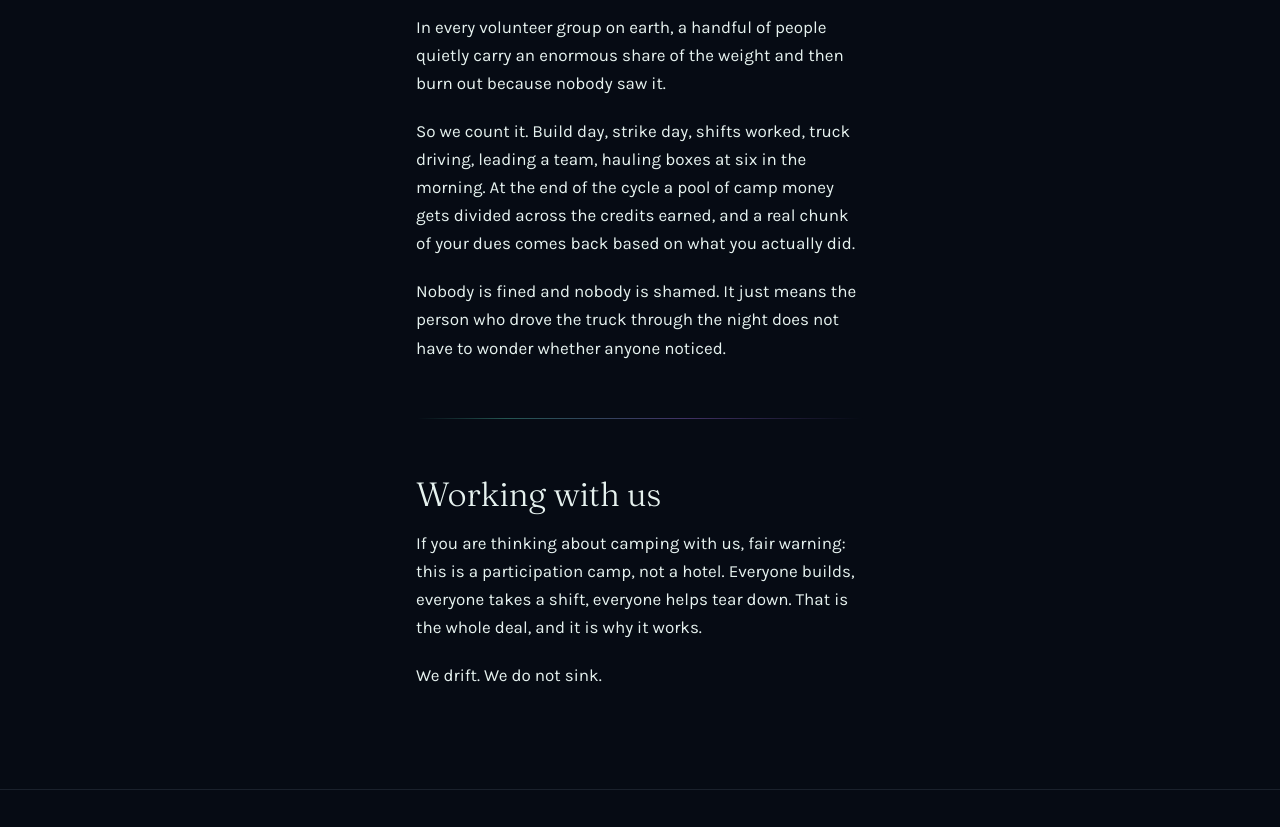
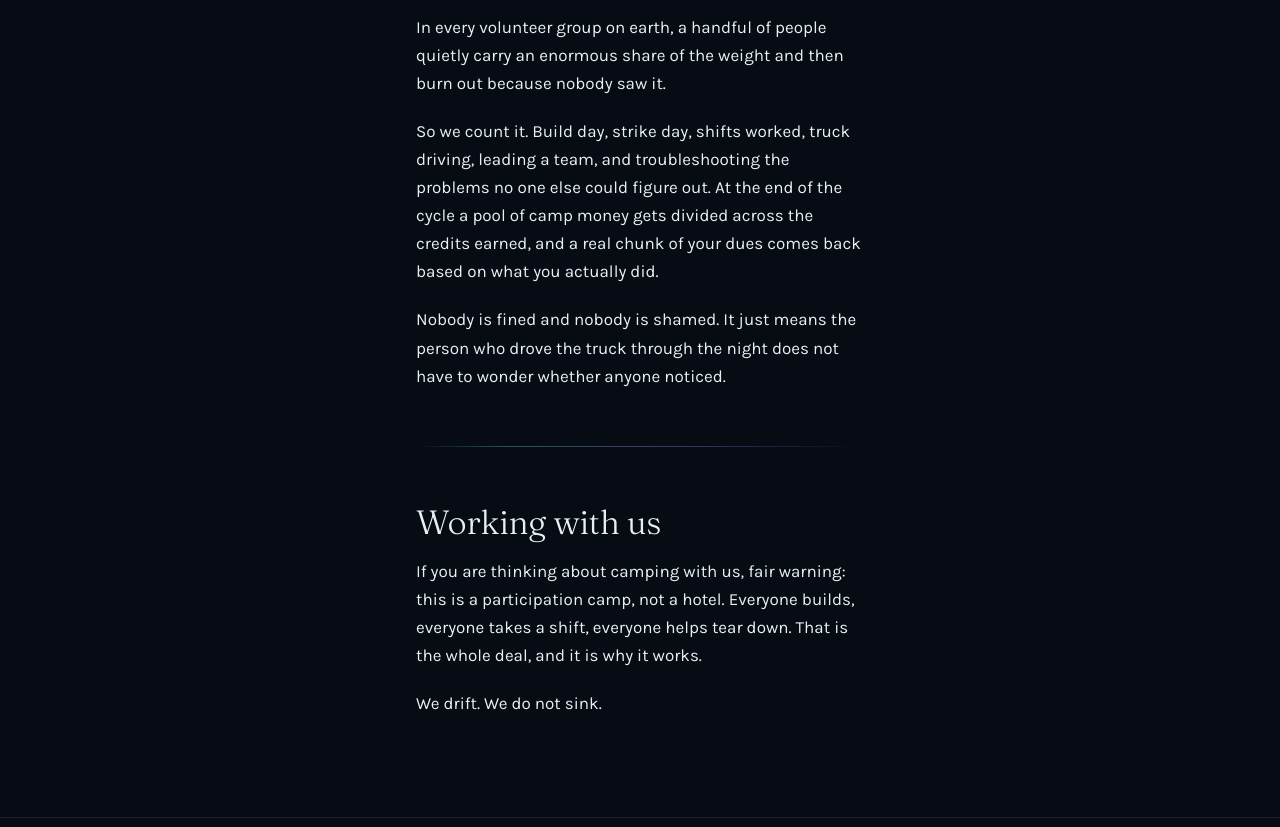
Before and after one commit to Chanksyou/The-Jellyfish-Collective, an Eleventy site: page src/how-it-works.md in a window 1280 px wide. Shown: the part 1745-2572 px from the top of the page. Built offline with nearby package versions, Linux system fonts and the light colour scheme; Eleventy itself is replaced by a stand-in of ours; files that its build step writes are made by us from their sources.

Commit message:
Swap Jelly Credits example to troubleshooting problems, not box hauling

```diff
--- a/src/how-it-works.md
+++ b/src/how-it-works.md
@@ -52,9 +52,9 @@ In every volunteer group on earth, a handful of people quietly carry an
 enormous share of the weight and then burn out because nobody saw it.
 
 So we count it. Build day, strike day, shifts worked, truck driving, leading
-a team, hauling boxes at six in the morning. At the end of the cycle a pool
-of camp money gets divided across the credits earned, and a real chunk of
-your dues comes back based on what you actually did.
+a team, and troubleshooting the problems no one else could figure out. At the
+end of the cycle a pool of camp money gets divided across the credits earned,
+and a real chunk of your dues comes back based on what you actually did.
 
 Nobody is fined and nobody is shamed. It just means the person who drove the
 truck through the night does not have to wonder whether anyone noticed.
```
